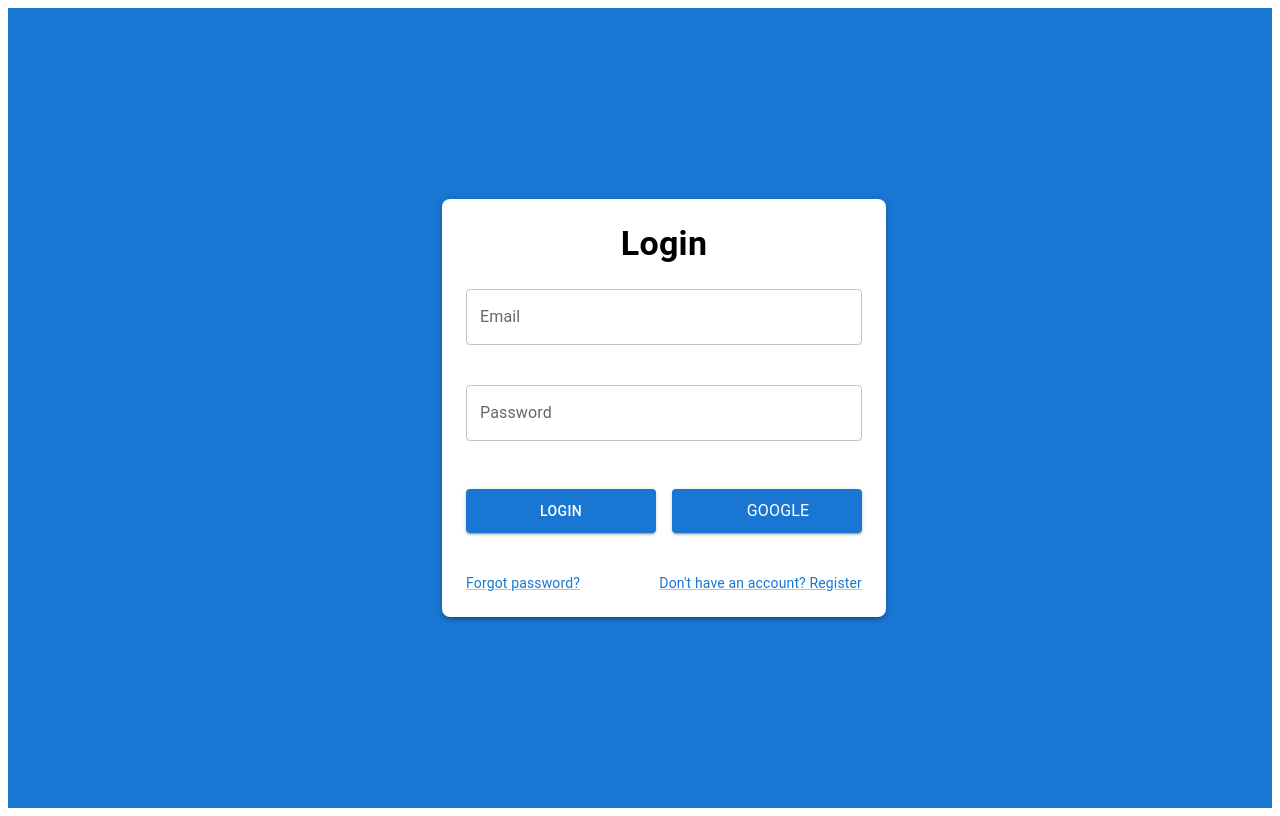
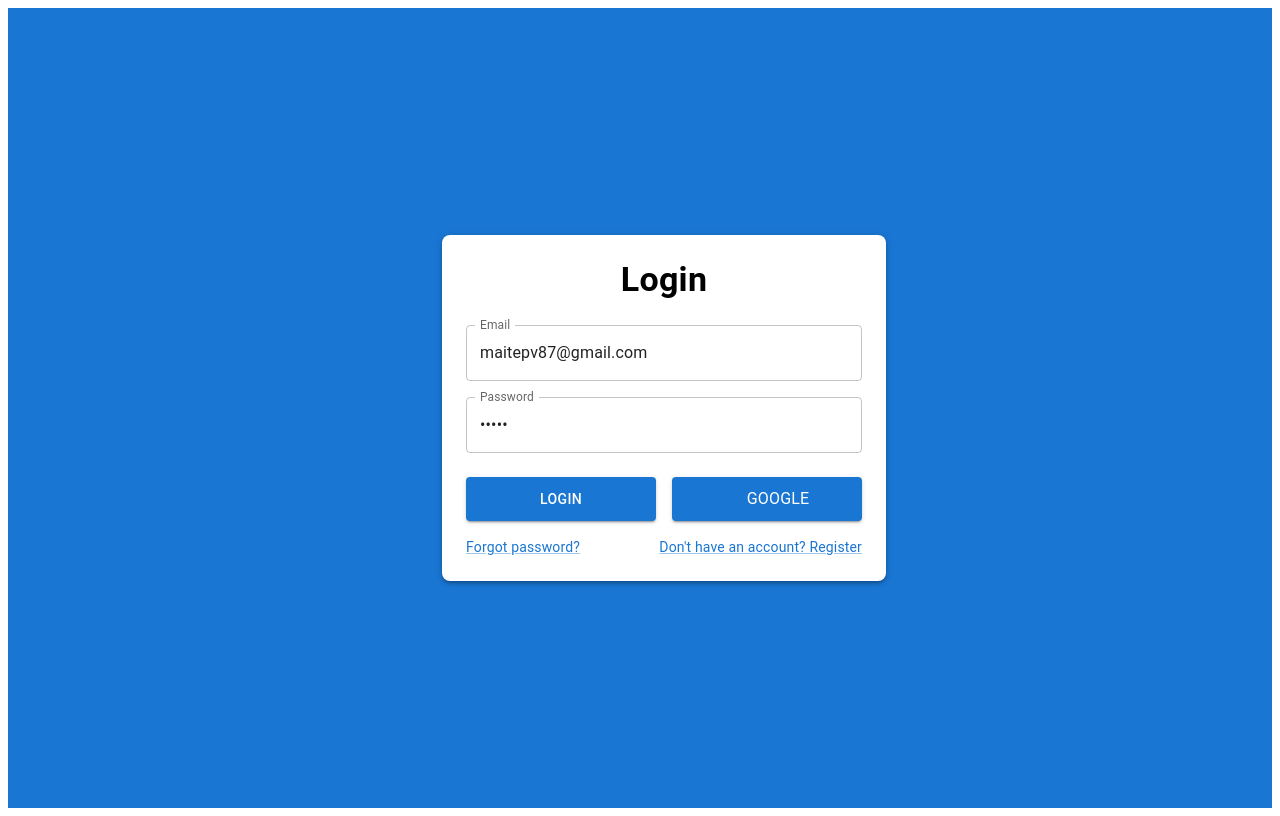
Before and after one commit to maitepv87/journal-app, a React (Vite) app: page /auth/login in a window 1280 px wide. Built offline with nearby package versions, Linux system fonts and the light colour scheme; some icons are missing.

Commit message:
feat: authSlice, thunks

```diff
--- a/src/auth/pages/LoginPage.jsx
+++ b/src/auth/pages/LoginPage.jsx
@@ -1,27 +1,51 @@
 import React from "react";
+import { useSelector, useDispatch } from "react-redux";
 import { Link as RouterLink } from "react-router-dom";
 import { Box, TextField, Button, Typography, Link } from "@mui/material";
 import GoogleIcon from "@mui/icons-material/Google";
 import { AuthLayout } from "../layout/AuthLayout";
+import { useForm } from "../../hooks/useForm";
+import { checkingAuthentication } from "../../store/auth";
 
 export const LoginPage = () => {
+  const dispatch = useDispatch();
+
+  const { email, password, onInputChange } = useForm({
+    email: "maitepv87@gmail.com",
+    password: "12345",
+  });
+
+  const onSubmit = (event) => {
+    event.preventDefault();
+
+    dispatch(checkingAuthentication());
+  };
+
+  const onGoogleSignIn = () => {
+    console.log("onGoogleSignIn");
+  };
+
   return (
     <AuthLayout title="Login">
+      <form onSubmit={onSubmit}>
         <TextField
+          sx={{ marginBottom: 2 }}
           label="Email"
+          type="email"
           variant="outlined"
           fullWidth
-        sx={{ marginBottom: 2 }}
-        value={""}
+          value={email}
+          onChange={onInputChange}
         />
 
         <TextField
+          sx={{ marginBottom: 2 }}
           label="Password"
           type="password"
           variant="outlined"
           fullWidth
-        sx={{ marginBottom: 2 }}
-        value={""}
+          value={password}
+          onChange={onInputChange}
         />
 
         <Box
@@ -37,6 +61,7 @@ export const LoginPage = () => {
             color="primary"
             fullWidth
             sx={{ padding: "10px" }}
+            type="submit"
           >
             Login
           </Button>
@@ -46,6 +71,7 @@ export const LoginPage = () => {
             color="primary"
             fullWidth
             sx={{ padding: "10px" }}
+            onClick={onGoogleSignIn}
           >
             <GoogleIcon />
             <Typography sx={{ ml: 1 }}>Google</Typography>
@@ -73,6 +99,7 @@ export const LoginPage = () => {
             Don't have an account? Register
           </Link>
         </Box>
+      </form>
     </AuthLayout>
   );
 };
--- /dev/null
+++ b/src/hooks/index.js
@@ -0,0 +1 @@
+export * from "./useForm";
--- /dev/null
+++ b/src/hooks/useForm.js
@@ -0,0 +1,24 @@
+import { useState } from "react";
+
+export const useForm = (initialForm = {}) => {
+  const [formState, setFormState] = useState(initialForm);
+
+  const onInputChange = ({ target }) => {
+    const { name, value } = target;
+    setFormState({
+      ...formState,
+      [name]: value,
+    });
+  };
+
+  const onResetForm = () => {
+    setFormState(initialForm);
+  };
+
+  return {
+    ...formState,
+    formState,
+    onInputChange,
+    onResetForm,
+  };
+};
--- /dev/null
+++ b/src/store/auth/authSlice.js
@@ -0,0 +1,31 @@
+import { createSlice } from "@reduxjs/toolkit";
+
+const initialState = {
+  status: "not-authenticated", // "checking", "not-authenticated", authenticated
+  userId: null,
+  email: null,
+  desplayName: null,
+  photoURL: null,
+  errorMessage: null,
+};
+
+export const authSlice = createSlice({
+  name: "auth",
+  initialState,
+  reducers: {
+    login: (state, action) => {
+      //   state.value += 1;
+    },
+    logout: (state, action) => {
+      //   state.value -= 1;
+    },
+    checkingCredentials: (state, action) => {
+      state.status = "checking";
+    },
+  },
+});
+
+// Action creators are generated for each case reducer function
+export const { login, logout, checkingCredentials } = authSlice.actions;
+
+export default authSlice.reducer;
--- /dev/null
+++ b/src/store/auth/index.js
@@ -0,0 +1,2 @@
+export * from "./authSlice";
+export * from "./thunks";
--- /dev/null
+++ b/src/store/auth/thunks.js
@@ -0,0 +1,21 @@
+// import { pokemonApi } from "../../../api/pokemonApi";
+import { checkingCredentials } from "./";
+
+export const checkingAuthentication = () => {
+  return async (dispatch, getState) => {
+    console.log("checkingAuthentication");
+
+    dispatch(checkingCredentials());
+    // try {
+    //   const response = await pokemonApi.get(
+    //     `/pokemon?limit=10&offset=${page * 10}`
+    //   );
+
+    //   dispatch(
+    //     setPokemons({ pokemons: response.data.results, page: page + 1 })
+    //   );
+    // } catch (error) {
+    //   dispatch(setError("Failed to load pokemons"));
+    // }
+  };
+};
--- a/src/store/store.js
+++ b/src/store/store.js
@@ -1,5 +1,8 @@
 import { configureStore } from "@reduxjs/toolkit";
+import counterReducer from "./auth/authSlice";
 
 export const store = configureStore({
-  reducer: {},
+  reducer: {
+    auth: counterReducer,
+  },
 });
```
Lines whose indentation alone changed are shown as unchanged.
